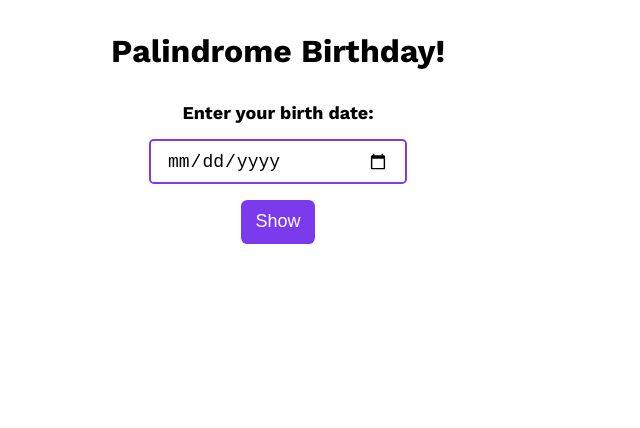
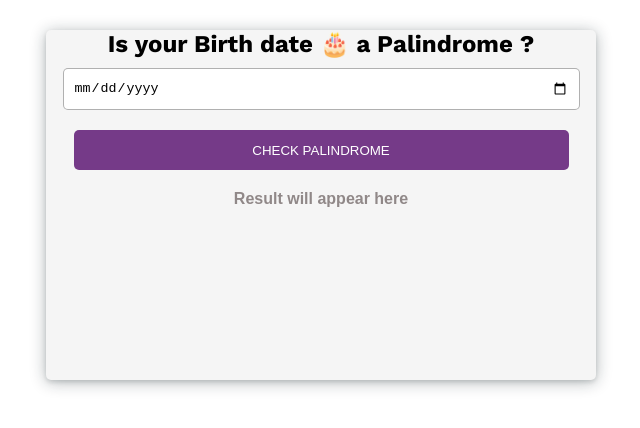
Before and after one commit to GunjanBaunthiyal/palindrome-birthdate, a plain HTML site: page index.html in a window 1280 px wide. Shown: the whole page, without its empty margins (362-1002 px from the left). Drawn offline with nearby package versions, Linux system fonts and the light colour scheme.

Commit message:
css updated

```diff
--- a/index.html
+++ b/index.html
@@ -8,13 +8,15 @@
     <link rel="stylesheet" href="style.css">
 </head>
 <body>
-    <h1>Palindrome Birthday!</h1>
     <main>
-        <label for="BirthDate" class="input-label">Enter your birth date:</label>
-        <input type="date" id="input-bday" class="input">
-        <button id="show-btn">Show</button>
+        <div id="box">
+            <h2>Is your Birth date 🎂 a Palindrome ? </h2>
+            <input type="date" id="input-bday">
+            <input type="submit" id="show-btn" value="CHECK PALINDROME">
+            <strong><p id="output">Result will appear here
+            </p></strong>
+        </div>
     </main>
-    <p id="output"></p>
     <script src="script.js"></script>
 </body>
 </html>
--- a/style.css
+++ b/style.css
@@ -1,69 +1,65 @@
 @import url("https://fonts.googleapis.com/css2?family=Work+Sans:ital,wght@0,300;0,400;0,600;0,700;1,400&display=swap");
 
-
-* {
-    padding: 0;
-    margin: 0;
-    box-sizing: border-box;
-}
-
 :root {
-    --primary-color: #7c3aed;
+    --primary-color:  #753a88;
 }
 
 body {
     font-family: 'Work Sans', sans-serif;
-    /*background-image: linear-gradient(#FAB9B1 0%, #8BC7C6 45%, #65689C 100%);*/
 }
-a{
-    text-decoration: none;
+#box{
+    width: 550px;
+    background-color: whitesmoke;
+    box-shadow: rgba(14, 30, 37, 0.12) 0px 2px 4px 0px, rgba(14, 30, 37, 0.32) 0px 2px 16px 0px;
+    margin-left: 400px;
+    border-radius: 5px;
+    display: block;
+    height:350px;
+    align-self: center;
 }
-h1{
-    text-align: center;
-    margin:2rem;
+input{
+    width: 90%;
+    display: block;
+    height: 40px;
+    margin: auto;
+    margin-bottom: 20px;
+    border: 1px solid #8080809e;
+    border-radius: 5px;
+    padding: 0px 10px;
+    transition: 0.3s ease-in-out box-shadow;
+
+
 }
-main {
-    display: block;
-    text-align: center;
+input:focus{
+    outline: none;
+    border: 1px solid var(--primary-color);
 }
-.input-label {
-    display: block;
-    font-size: large;
-    font-weight: 800;
+input[type=submit]
+{
+
+    background-color: var(--primary-color);
+    color: white;
+    cursor: pointer;
+    border: none;
+    transition: 0.3s ease-in background;
 }
 
-.input {
-    font-size: 18px;
-    outline: #fff;
-    padding: 0.6rem 1rem;
-    margin: 1rem;
-    border: 2px solid var(--primary-color);
-    border-radius: 0.3rem;
-    width: 100%;
-    max-width: 258px;
+
+input:hover{
+    box-shadow: rgba(0, 0, 0, 0.24) 0px 3px 8px;
 }
 
-#show-btn {
-    background: var(--primary-color);
-    border: none;
-    color: #fff;
-    padding: 0.7rem 0.9rem;
-    border-radius: 0.4rem;
-    font-size: large;
-    cursor: pointer;
-    outline: #fff;
-    margin: auto;
-    display: block;
+
+h2{
+    text-align: center;
+    margin: 0px 20px;
+    margin-bottom: 10px;
+    margin-top: 30px;
 }
-
-p {
-    display: inline-block;
-    margin-block-start: 1em;
-    margin-block-end: 1em;
-    margin-inline-start: 0px;
-    margin-inline-end: 0px;
+#box p{
+    text-align: center;
+    color: rgb(144, 136, 136);
+    font-family: sans-serif;
+    margin: 0px 10px;
+    margin-bottom: 40px;
 }
-
-/*#output{
-    font-size: small;
-}*/
```
